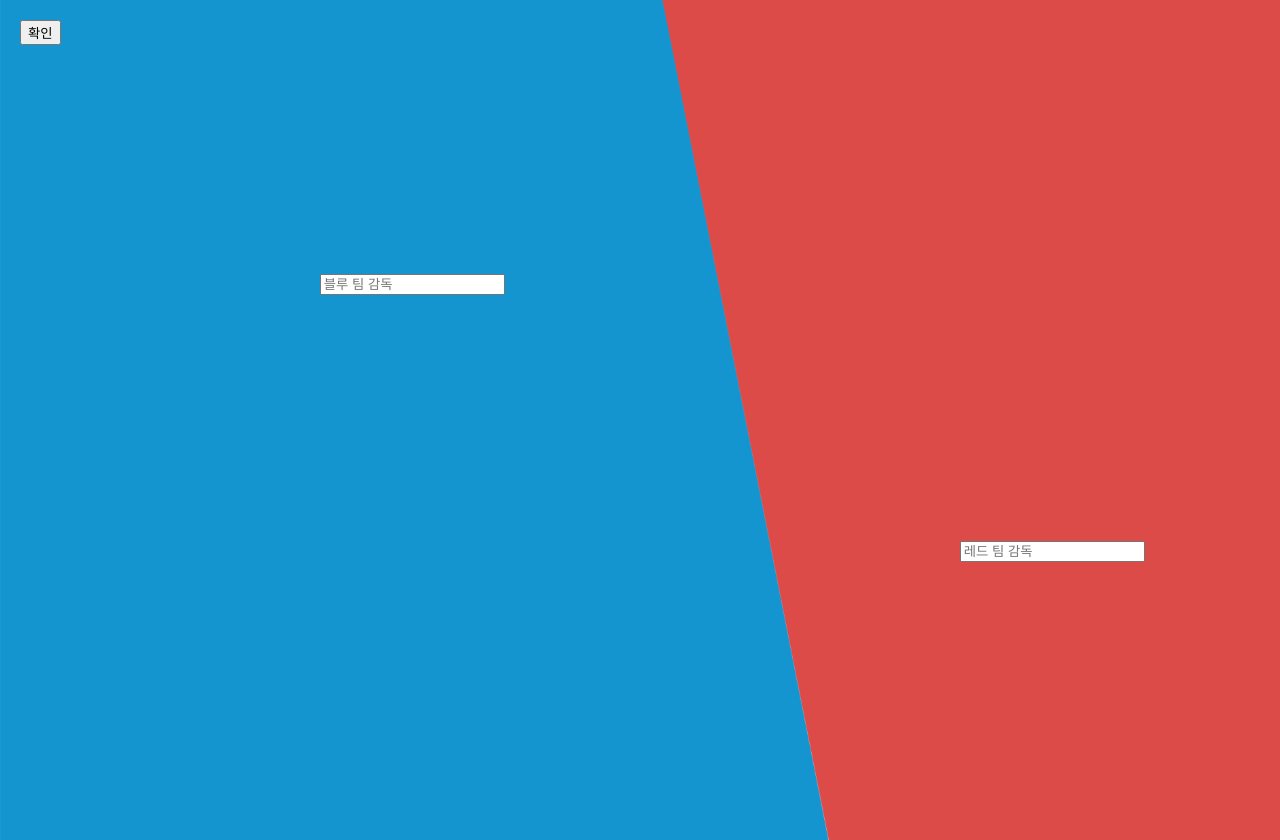
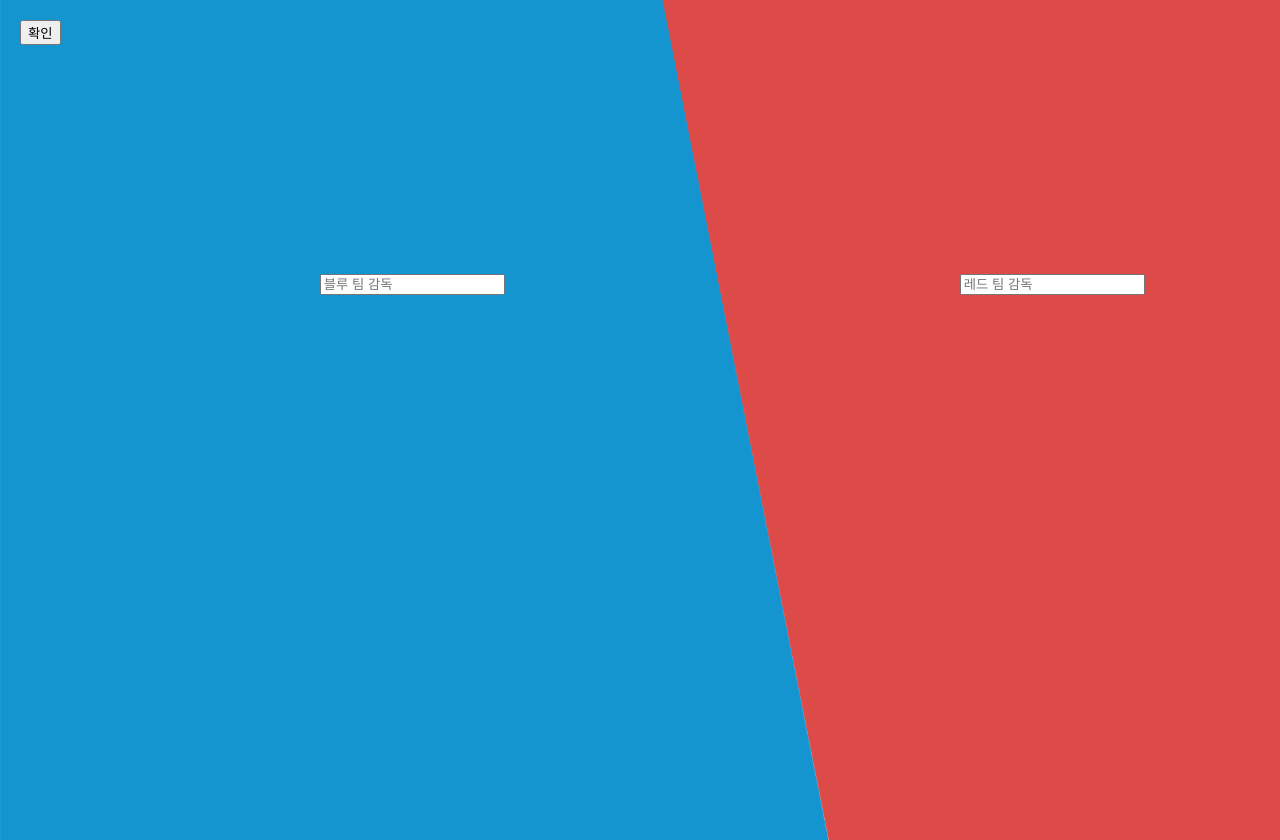
Before and after one commit to SASAHYUCHJ/SASAHYUCHJ.github.io, a plain HTML site: page index.html in a window 1280 px wide. Drawn offline with Linux system fonts and the light colour scheme.

Commit message:
Update index.html

```diff
--- a/index.html
+++ b/index.html
@@ -31,7 +31,7 @@
 
     #input2 {
     position: absolute;
-    top: calc(2 * (100vh / 3) - 50%);
+    top: calc(33.33vh - 50%); /*1/3 지점 */
     left: calc(3 * (100vw / 4) - 50%);
     }
   </style>
```
